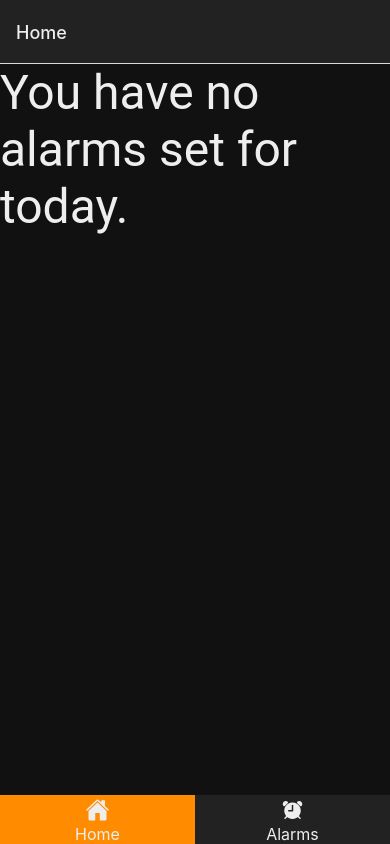
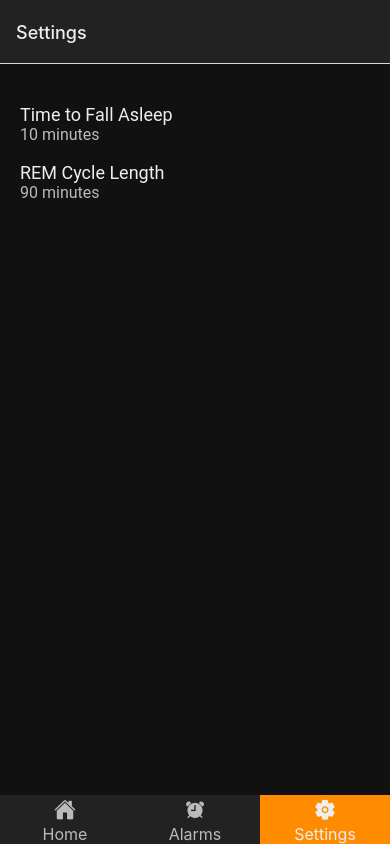
Before and after one commit to cgladish/rem-alarm, a React Native app: screen /Settings in a window 390 px wide. Built offline with nearby package versions, Linux system fonts and the light colour scheme.

Commit message:
Settings page

```diff
--- a/App.tsx
+++ b/App.tsx
@@ -6,6 +6,7 @@ import React, { useEffect } from "react";
 import { store } from "./store";
 import Alarms from "./views/Alarms";
 import Home from "./views/Home";
+import Settings from "./views/Settings";
 import { useFonts } from "expo-font";
 import * as SplashScreen from "expo-splash-screen";
 import { StatusBar } from "expo-status-bar";
@@ -42,19 +43,39 @@ export default function App() {
               tabBarActiveBackgroundColor: "#FF8C00",
               tabBarActiveTintColor: "#eee",
               tabBarInactiveBackgroundColor: "#222",
-              tabBarInactiveTintColor: "#eee",
+              tabBarInactiveTintColor: "#bbb",
               tabBarStyle: {
                 borderTopWidth: 0,
               },
               tabBarLabelStyle: {
                 fontSize: 16,
               },
-              tabBarIcon: () => {
+              tabBarIcon: ({ focused }) => {
                 switch (route.name) {
                   case "Home":
-                    return <Ionicons name="home" size={24} color="#eee" />;
+                    return (
+                      <Ionicons
+                        name="home"
+                        size={22}
+                        color={focused ? "#eee" : "#bbb"}
+                      />
+                    );
                   case "Alarms":
-                    return <Ionicons name="alarm" size={24} color="#eee" />;
+                    return (
+                      <Ionicons
+                        name="alarm"
+                        size={22}
+                        color={focused ? "#eee" : "#bbb"}
+                      />
+                    );
+                  case "Settings":
+                    return (
+                      <Ionicons
+                        name="settings"
+                        size={22}
+                        color={focused ? "#eee" : "#aaa"}
+                      />
+                    );
                   default:
                     return null;
                 }
@@ -64,6 +85,7 @@ export default function App() {
         >
           <Tab.Screen name="Home" component={Home} />
           <Tab.Screen name="Alarms" component={Alarms} />
+          <Tab.Screen name="Settings" component={Settings} />
         </Tab.Navigator>
       </NavigationContainer>
     </Provider>
--- a/views/Home/index.tsx
+++ b/views/Home/index.tsx
@@ -1,4 +1,4 @@
-import { repeat, sortBy } from "lodash";
+import { sortBy } from "lodash";
 import React from "react";
 import { Text, View } from "react-native";
 import { useDispatch, useSelector } from "react-redux";
@@ -27,12 +27,20 @@ export default function Home() {
   });
 
   return (
-    <View style={{ width: "100%", backgroundColor: "#111", height: "100%" }}>
+    <View
+      style={{
+        width: "100%",
+        backgroundColor: "#111",
+        height: "100%",
+        justifyContent: "center",
+        alignItems: "center",
+      }}
+    >
       {!soonestAlarm ? (
         <Text
           style={{
             fontFamily: "Roboto",
-            fontSize: 48,
+            fontSize: 18,
             color: "#eee",
           }}
         >
--- /dev/null
+++ b/views/Settings/index.tsx
@@ -0,0 +1,113 @@
+import React from "react";
+import { Text, TextInput, TouchableOpacity, View } from "react-native";
+import { useDispatch, useSelector } from "react-redux";
+import { Dispatch } from "../../store";
+import { getState as getSettings } from "../../store/settings/selectors";
+
+export default function Settings() {
+  const settings = useSelector(getSettings);
+  const dispatch = useDispatch<Dispatch>();
+
+  return (
+    <View
+      style={{
+        width: "100%",
+        backgroundColor: "#111",
+        height: "100%",
+        paddingTop: 40,
+        paddingHorizontal: 20,
+      }}
+    >
+      <TouchableOpacity style={{ width: "100%" }}>
+        <Text
+          style={{
+            fontFamily: "Roboto",
+            fontSize: 18,
+            color: "#eee",
+          }}
+        >
+          Time to Fall Asleep
+        </Text>
+        <Text
+          style={{
+            fontFamily: "Roboto",
+            fontSize: 16,
+            color: "#bbb",
+          }}
+        >
+          {settings.timeToFallAsleepMinutes} minutes
+        </Text>
+        {/*
+        <TextInput
+          style={{
+            color: "#eee",
+            borderColor: "#eee",
+            borderWidth: 1,
+            borderRadius: 16,
+            backgroundColor: "#222",
+            width: "100%",
+            paddingHorizontal: 12,
+            height: 40,
+            fontSize: 16,
+            marginTop: 6,
+          }}
+          onChangeText={(text) =>
+            dispatch({
+              type: "@@settings/UPDATE_REM_CYCLE_LENGTH",
+              payload: { data: Number(text) },
+            })
+          }
+          value={settings.remCycleLengthMinutes.toString()}
+          placeholder="useless placeholder"
+          keyboardType="numeric"
+        />
+        */}
+      </TouchableOpacity>
+      <TouchableOpacity style={{ marginTop: 18, width: "100%" }}>
+        <Text
+          style={{
+            fontFamily: "Roboto",
+            fontSize: 18,
+            color: "#eee",
+          }}
+        >
+          REM Cycle Length
+        </Text>
+        <Text
+          style={{
+            fontFamily: "Roboto",
+            fontSize: 16,
+            color: "#bbb",
+          }}
+        >
+          {settings.remCycleLengthMinutes} minutes
+        </Text>
+        {/*
+        <TextInput
+          style={{
+            color: "#eee",
+            borderColor: "#eee",
+            borderWidth: 1,
+            borderRadius: 16,
+            backgroundColor: "#222",
+            width: "100%",
+            paddingHorizontal: 12,
+            height: 40,
+            fontSize: 16,
+            marginTop: 6,
+          }}
+          onChangeText={(text) =>
+            dispatch({
+              type: "@@settings/UPDATE_REM_CYCLE_LENGTH",
+              payload: { data: Number(text) },
+            })
+          }
+          value={settings.remCycleLengthMinutes.toString()}
+          placeholder="useless placeholder"
+          keyboardType="numeric"
+        />
+        */}
+      </TouchableOpacity>
+    </View>
+  );
+}
```
